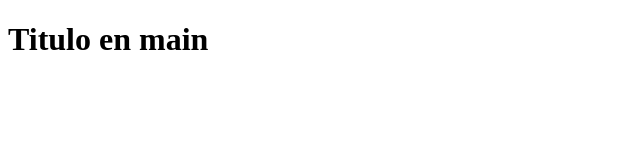
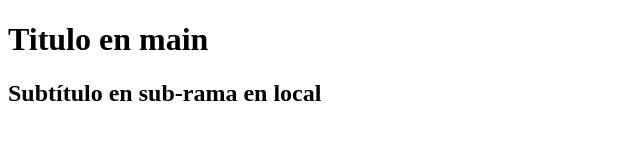
Before and after one commit to nespralnic/primera, a plain HTML site: page index.html in a window 1280 px wide. Shown: the whole page, without its empty margins (0-640 px from the left). Drawn offline with Linux system fonts and the light colour scheme.

Commit message:
subtítulo en subrama

```diff
--- a/index.html
+++ b/index.html
@@ -8,5 +8,6 @@
 </head>
 <body>
     <h1>Titulo en main</h1>
+    <h2>Subtítulo en sub-rama en local</h2>
 </body>
 </html>
```
